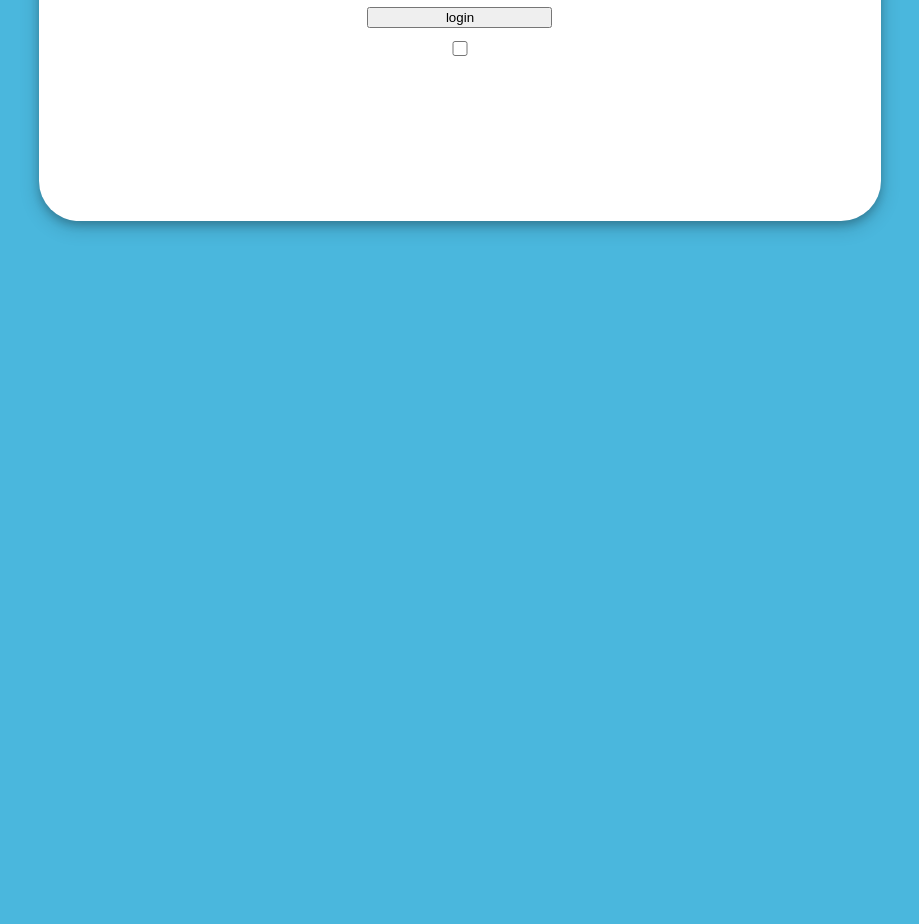
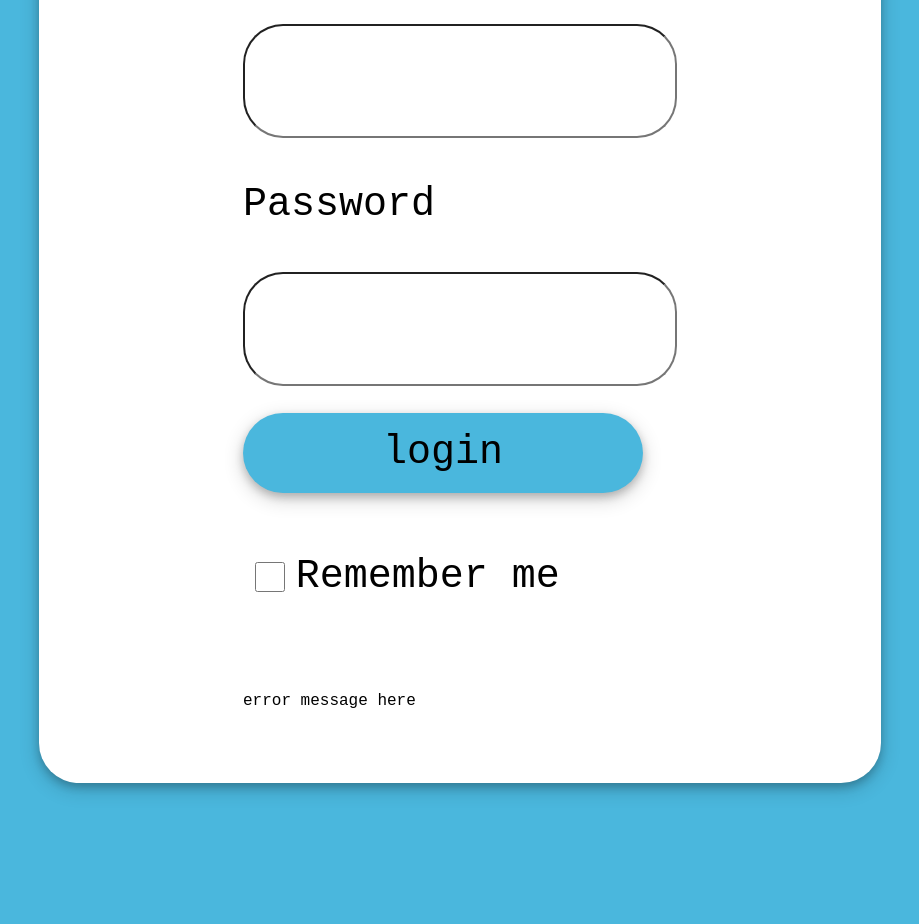
Before and after one commit to alizadehkashani/memeoff2, a plain HTML site: page login.html in a window 1280 px wide. Shown: the part 696-1620 px from the top of the page, without its empty margins (180-1099 px from the left). Before the commit the page ends 1007 px from the top, so only its background shows below. Drawn offline with Linux system fonts and the light colour scheme; no server answers.

Commit message:
progress styling login page

```diff
--- a/lib/css/memeoff.css
+++ b/lib/css/memeoff.css
@@ -1,3 +1,7 @@
 :root {
 	--light-blue: #4ab7dd;
 }
+
+div {
+	font-family: 'Courier New', monospace;
+}
--- a/lib/login/css/login.css
+++ b/lib/login/css/login.css
@@ -15,7 +15,7 @@ html {
 	display: grid;
 	place-items: center;
 	grid-template-columns: 1fr;
-	grid-template-rows: 1fr 1fr;
+	grid-template-rows: 1fr 2fr;
 
 	padding: 25px;
 
@@ -29,10 +29,47 @@ html {
 
 #logon_form_container {
 	display: grid;
+	place-items: center left;
 	grid-template-columns: 1fr;
-	grid-template-rows: 1fr 1fr 1fr 1fr;
+	grid-template-rows: repeat(7, 1fr);
 
 	row-gap: 10px;
 
 
 }
+
+#logon_form_remember_login_container {
+	display: grid;
+	place-items: center;
+	grid-template-columns: 1fr 5fr;
+}
+
+.login_input_label {
+	font-size: 40px;
+
+}
+
+.login_input {
+	font-size: 40px;
+	height: 80px;
+	width: 400px;
+	border-radius: 40px;
+	padding: 15px;
+}
+
+.login_label {
+	font-size: 40px;
+}
+
+#login_button {
+	font-family: 'Courier New', monospace;
+	background-color: var(--light-blue);
+	border-radius: 40px;
+	box-shadow: 0 4px 8px 0 rgba(0, 0, 0, 0.2), 0 6px 20px 0 rgba(0, 0, 0, 0.19);
+	border: none;
+}
+
+#input_remember {
+	height: 30px;
+	width: 30px;
+}
--- a/lib/login/js/login.js
+++ b/lib/login/js/login.js
@@ -27,6 +27,9 @@ let logon = async () => {
 	if (login_response.LoginSuccessfull) {
 		console.log("redirect");
 		document.cookie = "UserToken=" + login_response.UserToken;
+	} else {
+		let message_div = document.getElementById("message");
+		message_div.innerHTML = login_response.Message;
 	}
 
 	console.log(document.cookie);
@@ -62,7 +65,7 @@ let addEventListeners = () => {
 	console.log("add events listeners");
 
 	//login button
-	document.getElementById("button_login").addEventListener("click", () => {
+	document.getElementById("login_button").addEventListener("click", () => {
 		console.log("button clicked");
 		logon();
 
--- a/login.html
+++ b/login.html
@@ -21,10 +21,16 @@
 			<div id="logo_login_container">
 				<div><img src="lib/login/assets/smglogo.png"></img></div>
 				<div id="logon_form_container">
-					<input type="text" id="input_user"></input>
-					<input type="password" id="input_password"></input>
-					<input type="button" id="button_login" value="login"></input>
-					<input type="checkbox" id="input_remember"></input>
+					<div class="login_input_label">Username</div>
+					<input type="text" id="input_user" class="login_input"></input>
+					<div class="login_input_label">Password</div>
+					<input type="password" id="input_password" class="login_input"></input>
+					<input class="login_input" type="button" id="login_button" value="login"></input>
+					<div id="logon_form_remember_login_container">
+						<input type="checkbox" id="input_remember"></input>
+						<label class="login_label">Remember me</label>
+					</div>
+					<div id="message">error message here</div>
 				</div>
 			</div>
 			<div></div>
```
